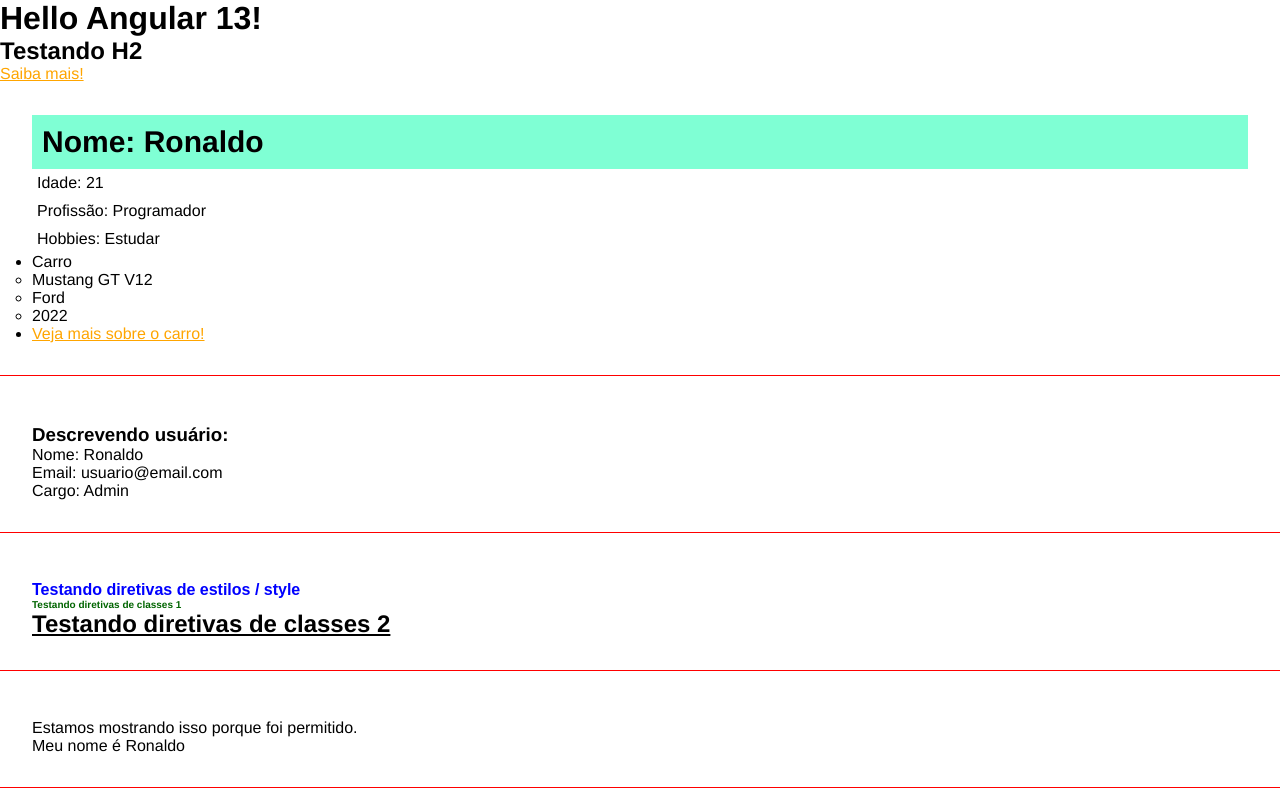
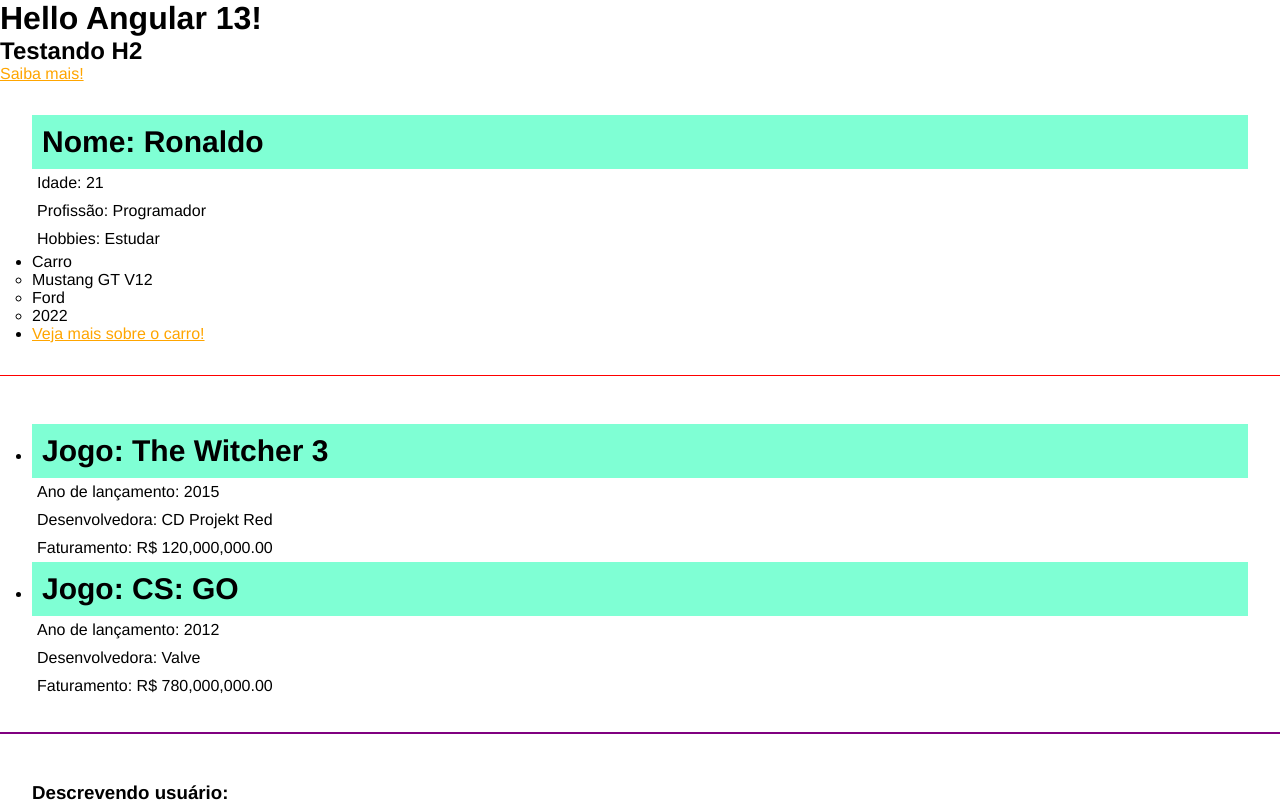
Before and after one commit to ronaldovctor/Angular13-MatheusBattist, an Angular app: page / in a window 1280 px wide. Shown: the top 802 px of the page. Built offline with nearby package versions, Linux system fonts and the light colour scheme.

Commit message:
Rev pt.1

```diff
--- /dev/null
+++ b/src/app/Game.ts
@@ -0,0 +1,6 @@
+export interface Game {
+   name: string
+   release: number
+   developer: string
+   money: number
+}
--- a/src/app/components/first-component/first-component.component.html
+++ b/src/app/components/first-component/first-component.component.html
@@ -22,3 +22,14 @@
       </li>
    </ul>
 </div>
+
+<div class="rev">
+   <ul>
+      <li *ngFor="let game of games">
+         <h2 class="title">Jogo: {{ game.name }}</h2>
+         <p>Ano de lançamento: {{ game.release }}</p>
+         <p>Desenvolvedora: {{ game.developer }}</p>
+         <p>Faturamento: {{ game.money | currency:'BR':'R$ ' }}</p>
+      </li>
+   </ul>
+</div>
--- a/src/app/components/first-component/first-component.component.ts
+++ b/src/app/components/first-component/first-component.component.ts
@@ -1,4 +1,5 @@
 import { Component, OnInit } from '@angular/core';
+import { Game } from 'src/app/Game';
 
 @Component({
   selector: 'app-first-component',
@@ -16,6 +17,11 @@ export class FirstComponentComponent implements OnInit {
     year: 2022
   }
 
+  games: Game[] = [
+    { name: 'The Witcher 3', release: 2015, developer: 'CD Projekt Red', money: 120000000 },
+    { name: 'CS: GO', release: 2012, developer: 'Valve', money: 780000000 }
+  ]
+
   constructor() { }
 
   ngOnInit(): void {
--- a/src/styles.css
+++ b/src/styles.css
@@ -17,3 +17,9 @@ body{
    padding: 2em;
    margin-bottom: 1em;
 }
+
+.rev {
+   padding: 2em;
+   margin-bottom: 1em;
+   border-bottom: 2px solid purple;
+}
```
